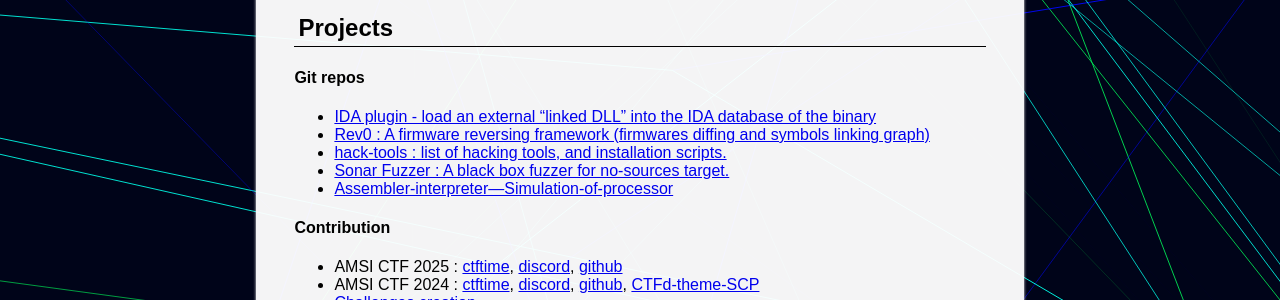
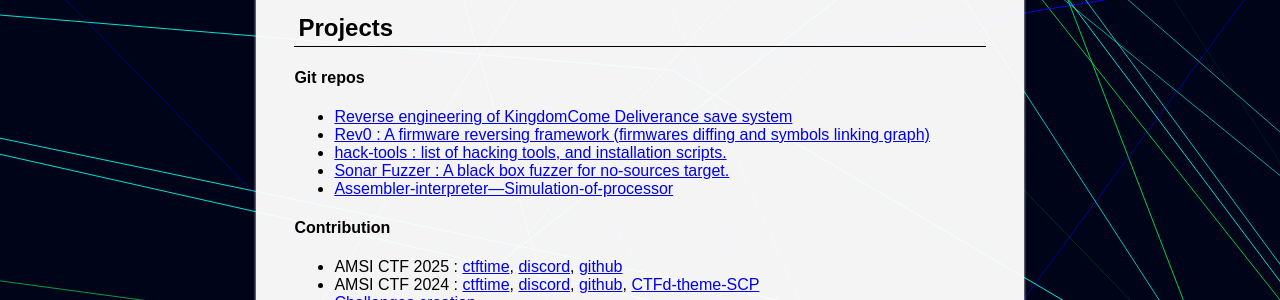
Before and after one commit to hexwreaker/hexwreaker.github.io, a Jekyll site: the page built from index.md, in a window 1280 px wide. Shown: the part 599-899 px from the top of the page. Built offline with Jekyll 4.4.1, drawn with Linux system fonts in a browser that asks for light colours.

Commit message:
add kcd re

```diff
--- a/index.md
+++ b/index.md
@@ -21,8 +21,6 @@
 
 ==> [MVRE certification (working on)](https://blogs.mtdv.me/blog/posts/MVRE-certificationq)
 
-
-
 ## Pages
 
 1. [Exploitpedia](/pages/exploitpedia/exploitpedia)
@@ -31,7 +29,7 @@
 
 #### Git repos
 
-- [IDA plugin - load an external "linked DLL" into the IDA database of the binary](https://github.com/hexwreaker/)
+- [Reverse engineering of KingdomCome Deliverance save system](https://github.com/hexwreaker/Reverse-engineering-of-KingdomCome-save-system/blob/main/README.md)
 - [Rev0 : A firmware reversing framework (firmwares diffing and symbols linking graph)](https://github.com/hexwreaker/rev0)
 - [hack-tools : list of hacking tools, and installation scripts.](https://github.com/hexwreaker/hack-tools)
 - [Sonar Fuzzer : A black box fuzzer for no-sources target.](https://github.com/hexwreaker/sonar-fuzzer)
```
Also changed, not shown: 2 other files.
